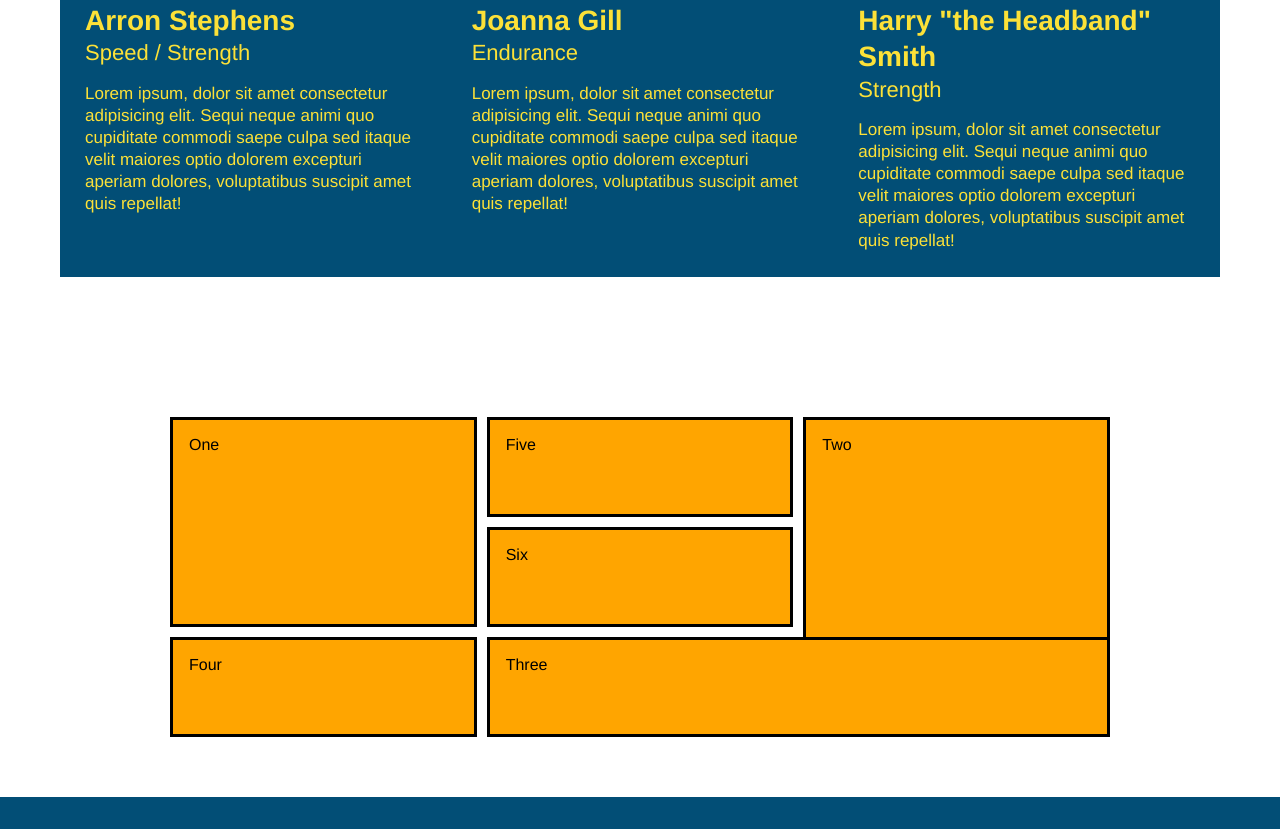
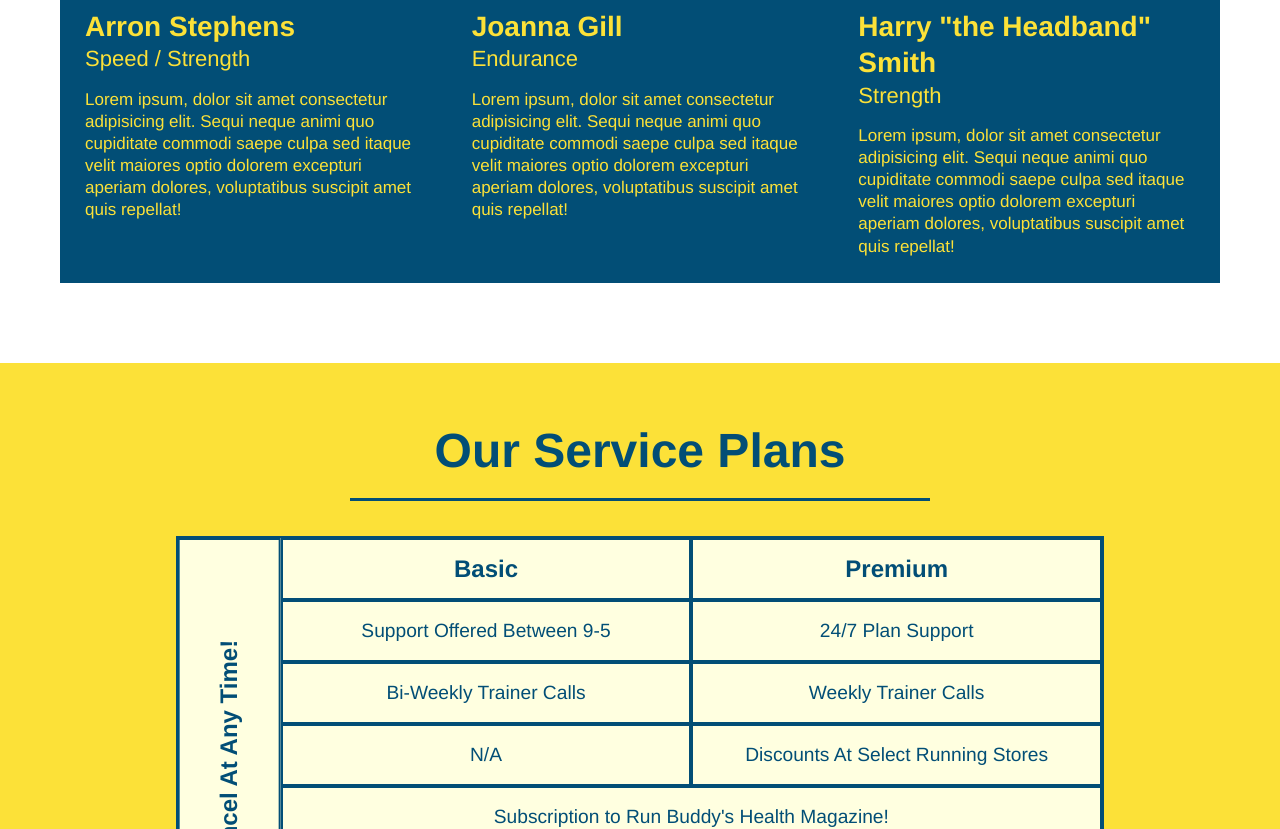
Before and after one commit to Msteele77/run-buddy2, a plain HTML site: page index.html in a window 1280 px wide. Shown: the part 2815-3644 px from the top of the page. Drawn offline with Linux system fonts and the light colour scheme.

Commit message:
added service table comparison

```diff
--- a/assets/css/style.css
+++ b/assets/css/style.css
@@ -173,6 +173,7 @@ header nav ul {
 
     .secondary-border {
       border-color: #39a6b2;
+      border-bottom: solid;
     }
 
     .step h3 {
@@ -297,10 +298,6 @@ header nav ul {
       color: white;
     }
 
-    .contact-info a {
-      color: #fce138;
-    }
-
     .contact-info {
       display: flex;
       justify-content: space-between;
@@ -328,10 +325,13 @@ header nav ul {
       font-size: 16px;
     }
 
+
     .contact-info > * {
       flex: 1;
       margin: 15px;
     }
+
+
 
     .text-left {
       text-align: left;
@@ -345,39 +345,57 @@ header nav ul {
       display: flex;
     }
 
+    /* SERVICE STYLES BEGIN */
+    .services {
+      background: #fce138;
+    }
+
+    .service-grid-wrapper {
+      display: flex;
+      width: 100%;
+      justify-content: center;
+    }
+
     .service-grid-item {
-      background-color: orange;
-      border: solid;
-      padding: 1em;
-      color: black;
+      padding: 15px 0;
+      border: 2px solid #024e76;
+      display: flex;
+      align-items: center;
+      justify-content: center;
+      text-align: center;
     }
 
     .service-grid-container {
-      max-width: 940px;
-      margin: 0 auto;
+      background: lightyellow;
+      width: 80%;
       display: grid;
-      grid-template-columns: repeat(3, 1fr);
-      grid-template-rows: repeat(3, 100px);
-      grid-gap: 10px;
-      grid-auto-flow: column;
+      /* repeat(iterator, size) */
+      grid-template-columns: 1fr repeat(2, 4fr);
+      grid-template-rows: repeat(5, 1fr) 2fr;
+      border: 2px solid #024e76;
+      color:  #024e76;
+      font-size: 1.2rem;
     }
 
-    .box1 {
-      grid-column: 1/-3;
-      grid-row: 1/-2;
+    .service-grid-item.basic {
+      grid-column: 2 / span 1;
     }
 
-    .box2 {
-      grid-column: 3/4;
-      grid-row: 1/-1;
+    .service-grid-item.both {
+      grid-column: 2 / span 2;
     }
 
-    .box3 {
-      grid-column: 2/ span 2;
-      grid-row: 3/ span 1;
+    .service-grid-item.cancel {
+      writing-mode: vertical-lr;
+      transform: rotate(180deg);
+      grid-column: 1;
+      grid-row: 1 / -1;
     }
 
-
+    .grid-head, .grid-price, .service-grid-item.cancel {
+      font-size: 1.5rem;
+      font-weight: bold;
+    }
 
 
 
@@ -430,6 +448,12 @@ header nav ul {
         }
       }
 
+
+
+
+
+
+
       /* MEDIA QUERY FOR TABLETS AND SMALLER */
       @media screen and (max-width: 768px) {
         section {
@@ -457,6 +481,32 @@ header nav ul {
         .step-text {
           flex: 100%;
         }
+
+        /*service grid*/
+        .service-grid-container {
+          grid-template-columns: 1fr 1fr;
+        }
+
+        .service-grid-item.basic {
+          grid-column: 1;
+        }
+
+        .service-grid-item.both {
+          grid-column: 1 / -1;
+        }
+
+        .service-grid-item.cancel {
+          transform: none;
+          writing-mode: unset;
+          grid-column: 1 / -1;
+          grid-row: -1;
+        }
+
+
+
+
+
+
       }
 
       /* MEDIA QUERY FOR MOBILE PHONES AND SMALLER */
--- a/index.html
+++ b/index.html
@@ -232,14 +232,64 @@
 
         <!--service plans section-->
         <section id="service-plans" class="services">
-            <div class="service-grid-container">
-                <div class="service-grid-item box1">One</div>
-                <div class="service-grid-item box2">Two</div>
-                <div class="service-grid-item box3">Three</div>
-                <div class="service-grid-item box4">Four</div>
-                <div class="service-grid-item box5">Five</div>
-                <div class="service-grid-item box6">Six</div>
-              </div>
+            <h2 class="section-title secondary-border">
+                Our Service Plans
+            </h2>
+
+            <div class="service-grid-wrapper">
+                <div class="service-grid-container">
+                    <!-- Headers -->
+                    <div class="service-grid-item grid-head basic">
+                        Basic
+                      </div>
+                      <div class="service-grid-item grid-head premium">
+                        Premium
+                      </div>
+                      <!-- Body -->
+                      <div class="service-grid-item basic">
+                        Support Offered Between 9-5
+                      </div>
+
+                      <div class="service-grid-item premium">
+                        24/7 Plan Support
+                      </div>
+
+                      <div class="service-grid-item basic">
+                        Bi-Weekly Trainer Calls
+                      </div>
+
+                      <div class="service-grid-item premium">
+                        Weekly Trainer Calls
+                      </div>
+
+                      <div class="service-grid-item basic">
+                        N/A
+                      </div>
+
+                      <div class="service-grid-item premium">
+                        Discounts At Select Running Stores
+                      </div>
+
+                      <div class="service-grid-item both">
+                        Subscription to Run Buddy's Health Magazine!
+                      </div>
+
+                      <div class="service-grid-item grid-price basic">
+                        $10/mo
+                      </div>
+
+                      <div class="service-grid-item grid-price premium">
+                        $25/mo
+                      </div>
+
+                      <div class="service-grid-item cancel">
+                        Cancel At Any Time!
+                      </div>
+
+
+
+                </div> <!-- div service-grid-container -->
+            </div> <!-- div service-grid-wrapper -->
         </section>
 
 
```
